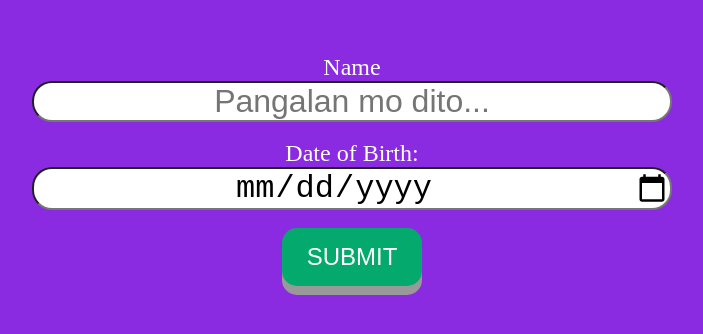
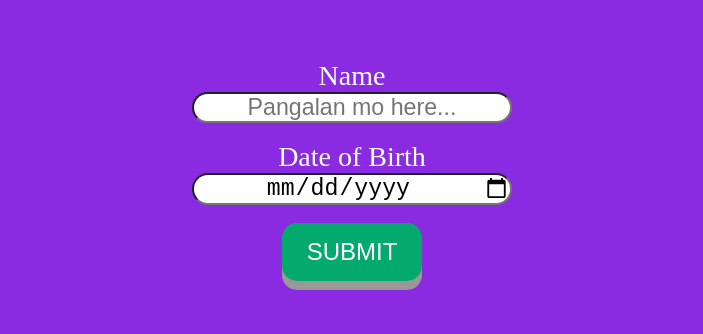
Before and after one commit to gmmoose20/FireBaseProject, a plain HTML site: page index.html in a window 1280 px wide. Shown: the part 230-564 px from the top of the page, without its empty margins (288-991 px from the left). Drawn offline with Linux system fonts and the light colour scheme.

Commit message:
✨ updated styling

```diff
--- a/index.html
+++ b/index.html
@@ -24,20 +24,20 @@
       label {
         display: inline-block;
         width: 200px;
-        font-size: 24px;
+        font-size: 1.75rem;
         color: #fff;
       }
 
       input {
-        width: 50%;
-        font-size: 32px;
+        width: 20rem;
+        font-size: 1.45rem;
         border-radius: 20px;
         text-align: center;
       }
 
       button {
         padding: 15px 25px;
-        font-size: 24px;
+        font-size: 1.5rem;
         text-align: center;
         cursor: pointer;
         outline: none;
@@ -61,9 +61,9 @@
   </head>
   <body>
     <label for="">Name</label>
-    <input type="text" id="Namebox" placeholder="Pangalan mo dito..." />
+    <input type="text" id="Namebox" placeholder="Pangalan mo here..." />
     <br />
-    <label for="">Date of Birth:</label>
+    <label for="">Date of Birth</label>
     <input type="date" id="DobBox" />
 
     <br />
@@ -112,7 +112,9 @@
           DateOfBirth: dob,
         })
           .then(() => {
+            savebtn.innerText = "Done :)";
             alert("data stored successfully");
+            savebtn.disabled = true;
           })
           .catch((error) => {
             alert("Unsuccessful, error" + error);
```
